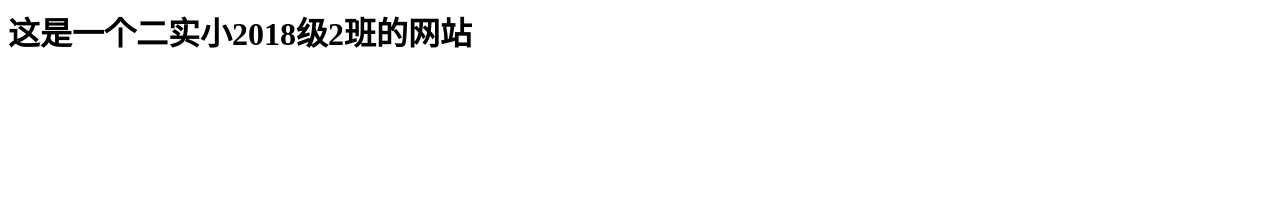
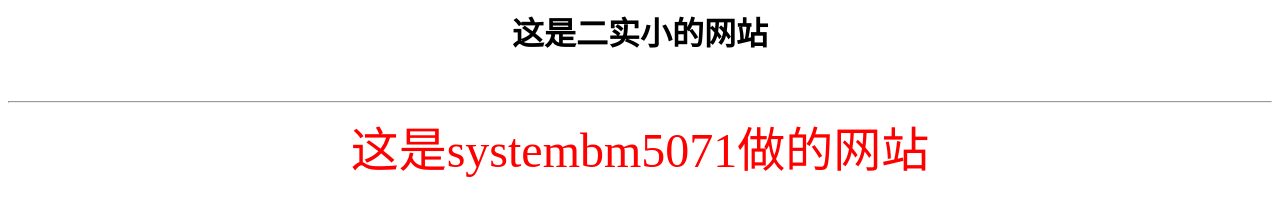
Before and after one commit to ESX2018EB/ESX2018EB.github.io, a plain HTML site: page index.html in a window 1280 px wide. Drawn offline with Linux system fonts and the light colour scheme.

Commit message:
Update index.html

```diff
--- a/index.html
+++ b/index.html
@@ -1 +1,17 @@
-<h1>这是一个二实小2018级2班的网站</h1>
+<html>
+<head>
+<title>666</title>
+</head>
+
+<body>
+<center>
+<h1>这是二实小的网站</h1>
+<br>
+<hr>
+<font size=7 color=red>
+这是systembm5071做的网站
+</font>
+</center>
+</body>
+
+</html>
```
